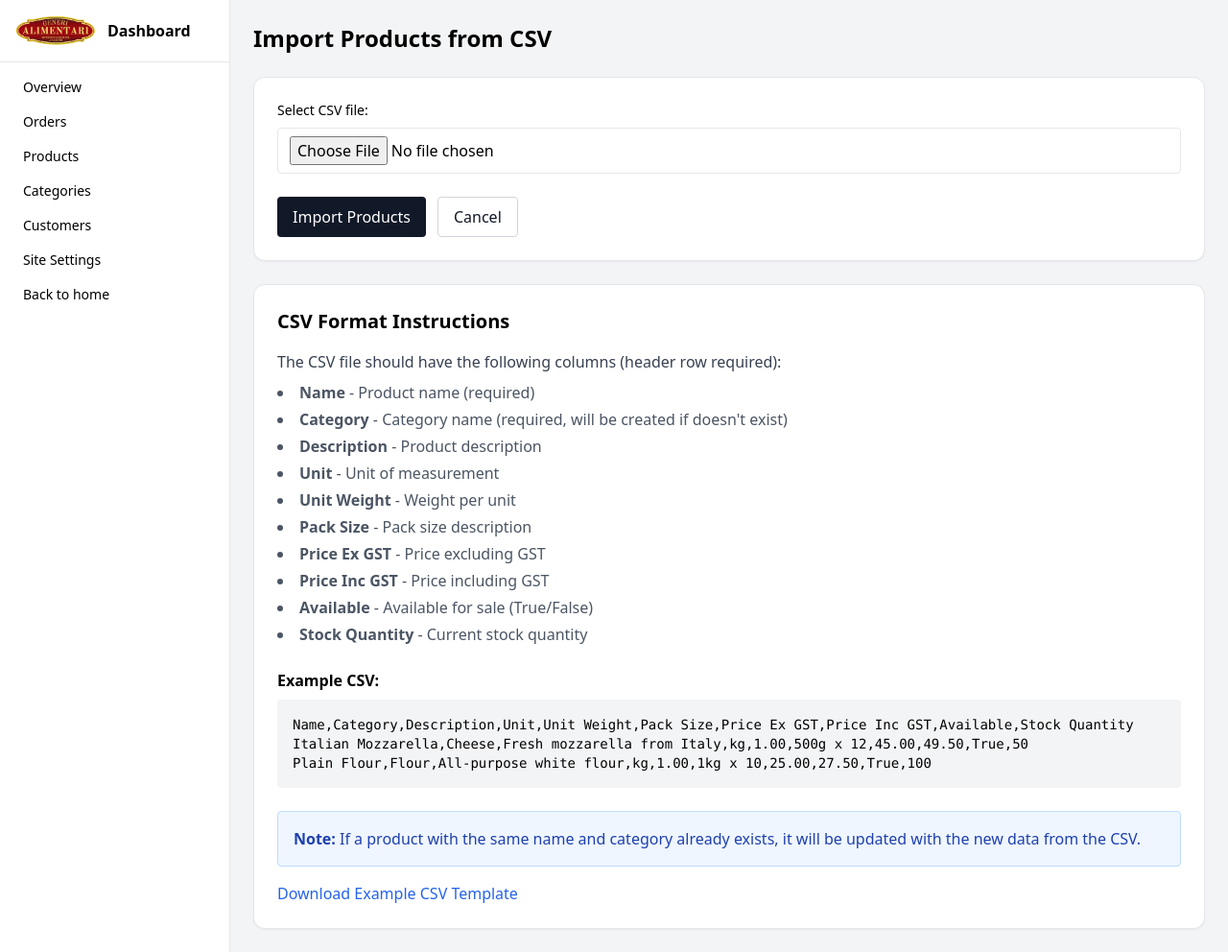
After one commit to rsslc/mp_benti, a Django app: page /dashboard/products/import-csv/ in a window 1280 px wide. The commit adds this page. Shown: the whole page at 96% size. Run offline with Django 5.2, Linux system fonts and the light colour scheme; a user stored in the database is signed in; data comes from the database, SQL or seed files in the repository; style sheets or scripts are compiled from the project's sources.

Commit message:
Add bulk delete and CSV import/export to dashboard products
Dashboard features added:
- Bulk delete products with checkbox selection
- Export selected products to CSV
- Import products from CSV with create/update logic
- "Select All" checkbox for easy bulk selection
- Import CSV button in products list
- Real-time selected count display

Features:
- CSV import creates/updates products and categories
- Detailed error reporting (shows first 10 errors)
- Export downloads selected products as CSV
- Bulk delete with confirmation dialog
- Template file included for reference

Admin features (from previous commit) remain available.

🤖 Generated with [Claude Code](https://claude.com/claude-code)

Co-Authored-By: Claude <noreply@anthropic.com>

```diff
--- a/dashboard/urls.py
+++ b/dashboard/urls.py
@@ -19,6 +19,7 @@ urlpatterns = [
     path("customers/", views.customers_list, name="dashboard_customers"),
     # Product management
     path("products/add/", views.product_add, name="product_add"),
+    path("products/import-csv/", views.products_import_csv, name="products_import_csv"),
     path("products/<int:product_id>/edit/", views.product_edit, name="product_edit"),
     path("products/<int:product_id>/delete/", views.product_delete, name="product_delete"),
     # Category management
--- a/dashboard/views.py
+++ b/dashboard/views.py
@@ -7,6 +7,8 @@ from django.db.models import Q
 from django.http import HttpResponse
 from django.utils import timezone
 from decimal import Decimal
+import csv
+import io
 
 from reportlab.lib.pagesizes import A4
 from reportlab.lib.units import mm
@@ -310,6 +312,55 @@ def order_delete(request, order_id):
 
 @staff_required
 def products_list(request):
+    # Handle POST requests for bulk actions
+    if request.method == 'POST':
+        action = request.POST.get('action')
+        selected_ids = request.POST.getlist('selected_products')
+
+        if not selected_ids:
+            messages.warning(request, 'No products selected')
+            return redirect('products_list')
+
+        if action == 'delete':
+            # Bulk delete
+            products_to_delete = Product.objects.filter(id__in=selected_ids)
+            count = products_to_delete.count()
+            products_to_delete.delete()
+            messages.success(request, f'{count} product(s) deleted successfully')
+            return redirect('products_list')
+
+        elif action == 'export':
+            # Export to CSV
+            products_to_export = Product.objects.filter(id__in=selected_ids).select_related('category')
+
+            response = HttpResponse(content_type='text/csv')
+            response['Content-Disposition'] = 'attachment; filename="products_export.csv"'
+
+            writer = csv.writer(response)
+            # Write header
+            writer.writerow([
+                'Name', 'Category', 'Description', 'Unit', 'Unit Weight',
+                'Pack Size', 'Price Ex GST', 'Price Inc GST', 'Available', 'Stock Quantity'
+            ])
+
+            # Write data
+            for product in products_to_export:
+                writer.writerow([
+                    product.name,
+                    product.category.name,
+                    product.description,
+                    product.unit,
+                    product.unit_weight,
+                    product.pack_size,
+                    product.price_ex_gst,
+                    product.price_inc_gst,
+                    product.available,
+                    product.stock_quantity,
+                ])
+
+            return response
+
+    # GET request - show product list
     products = Product.objects.select_related("category").all()
     categories = Category.objects.all()
 
@@ -698,6 +749,97 @@ def product_delete(request, product_id):
         return redirect('products_list')
 
     return render(request, "dashboard/product_confirm_delete.html", {'product': product})
+
+
+@staff_required
+def products_import_csv(request):
+    """Import products from CSV file"""
+    if request.method == 'POST':
+        csv_file = request.FILES.get('csv_file')
+        if not csv_file:
+            messages.error(request, 'Please select a CSV file')
+            return redirect('products_import_csv')
+
+        if not csv_file.name.endswith('.csv'):
+            messages.error(request, 'File must be a CSV')
+            return redirect('products_import_csv')
+
+        try:
+            # Read CSV file
+            decoded_file = csv_file.read().decode('utf-8')
+            io_string = io.StringIO(decoded_file)
+            reader = csv.DictReader(io_string)
+
+            created_count = 0
+            updated_count = 0
+            error_count = 0
+            errors = []
+
+            for row_num, row in enumerate(reader, start=2):  # Start at 2 because of header row
+                try:
+                    # Get or create category
+                    category_name = row.get('Category', '').strip()
+                    if not category_name:
+                        errors.append(f'Row {row_num}: Category is required')
+                        error_count += 1
+                        continue
+
+                    category, _ = Category.objects.get_or_create(name=category_name)
+
+                    # Check if product exists (by name and category)
+                    product_name = row.get('Name', '').strip()
+                    if not product_name:
+                        errors.append(f'Row {row_num}: Product name is required')
+                        error_count += 1
+                        continue
+
+                    product, created = Product.objects.update_or_create(
+                        name=product_name,
+                        category=category,
+                        defaults={
+                            'description': row.get('Description', ''),
+                            'unit': row.get('Unit', ''),
+                            'unit_weight': row.get('Unit Weight') or None,
+                            'pack_size': row.get('Pack Size', ''),
+                            'price_ex_gst': row.get('Price Ex GST') or None,
+                            'price_inc_gst': row.get('Price Inc GST') or None,
+                            'available': row.get('Available', 'True').lower() in ('true', '1', 'yes'),
+                            'stock_quantity': row.get('Stock Quantity') or None,
+                        }
+                    )
+
+                    if created:
+                        created_count += 1
+                    else:
+                        updated_count += 1
+
+                except Exception as e:
+                    errors.append(f'Row {row_num}: {str(e)}')
+                    error_count += 1
+                    continue
+
+            # Show success message
+            msg = f'Import completed: {created_count} created, {updated_count} updated'
+            if error_count:
+                msg += f', {error_count} errors'
+            messages.success(request, msg)
+
+            # Show errors if any
+            if errors and len(errors) <= 10:  # Only show first 10 errors
+                for error in errors[:10]:
+                    messages.warning(request, error)
+            elif errors:
+                messages.warning(request, f'Showing first 10 of {len(errors)} errors. Check your CSV file.')
+                for error in errors[:10]:
+                    messages.warning(request, error)
+
+        except Exception as e:
+            messages.error(request, f'Error importing CSV: {str(e)}')
+
+        return redirect('products_list')
+
+    # GET request - show upload form
+    return render(request, "dashboard/products_import_csv.html")
 
 
 @superuser_required
--- /dev/null
+++ b/templates/dashboard/products_import_csv.html
@@ -0,0 +1,71 @@
+{% extends "dashboard_base.html" %}
+{% block title %}Import Products — Dashboard{% endblock %}
+{% block content %}
+
+<div class="mb-6">
+  <h1 class="text-2xl font-bold">Import Products from CSV</h1>
+</div>
+
+{% if messages %}
+  {% for message in messages %}
+    <div class="mb-4 p-4 rounded {% if message.tags == 'error' or message.tags == 'warning' %}bg-red-100 text-red-700{% else %}bg-green-100 text-green-700{% endif %}">
+      {{ message }}
+    </div>
+  {% endfor %}
+{% endif %}
+
+<div class="card p-6 mb-6">
+  <form method="post" enctype="multipart/form-data">
+    {% csrf_token %}
+
+    <div class="mb-6">
+      <label for="csv_file" class="block text-sm font-medium mb-2">Select CSV file:</label>
+      <input type="file" name="csv_file" id="csv_file" accept=".csv" required
+        class="w-full border px-3 py-2 rounded focus:ring focus:ring-blue-200">
+    </div>
+
+    <div class="flex gap-3">
+      <button type="submit" class="btn btn-primary">Import Products</button>
+      <a href="{% url 'products_list' %}" class="btn btn-outline">Cancel</a>
+    </div>
+  </form>
+</div>
+
+<div class="card p-6">
+  <h2 class="text-xl font-bold mb-4">CSV Format Instructions</h2>
+
+  <div class="mb-6">
+    <p class="text-gray-700 mb-2">The CSV file should have the following columns (header row required):</p>
+    <ul class="list-disc list-inside space-y-1 text-gray-600">
+      <li><strong>Name</strong> - Product name (required)</li>
+      <li><strong>Category</strong> - Category name (required, will be created if doesn't exist)</li>
+      <li><strong>Description</strong> - Product description</li>
+      <li><strong>Unit</strong> - Unit of measurement</li>
+      <li><strong>Unit Weight</strong> - Weight per unit</li>
+      <li><strong>Pack Size</strong> - Pack size description</li>
+      <li><strong>Price Ex GST</strong> - Price excluding GST</li>
+      <li><strong>Price Inc GST</strong> - Price including GST</li>
+      <li><strong>Available</strong> - Available for sale (True/False)</li>
+      <li><strong>Stock Quantity</strong> - Current stock quantity</li>
+    </ul>
+  </div>
+
+  <div class="mb-6">
+    <h3 class="font-bold mb-2">Example CSV:</h3>
+    <pre class="bg-gray-100 p-4 rounded text-sm overflow-x-auto">Name,Category,Description,Unit,Unit Weight,Pack Size,Price Ex GST,Price Inc GST,Available,Stock Quantity
+Italian Mozzarella,Cheese,Fresh mozzarella from Italy,kg,1.00,500g x 12,45.00,49.50,True,50
+Plain Flour,Flour,All-purpose white flour,kg,1.00,1kg x 10,25.00,27.50,True,100</pre>
+  </div>
+
+  <div class="bg-blue-50 border border-blue-200 rounded p-4">
+    <p class="text-blue-800"><strong>Note:</strong> If a product with the same name and category already exists, it will be updated with the new data from the CSV.</p>
+  </div>
+
+  <div class="mt-4">
+    <a href="/products_template.csv" download class="text-blue-600 hover:underline">
+      Download Example CSV Template
+    </a>
+  </div>
+</div>
+
+{% endblock %}
```
Also changed, not shown: templates/dashboard/products_list.html (+94 -2 lines).
